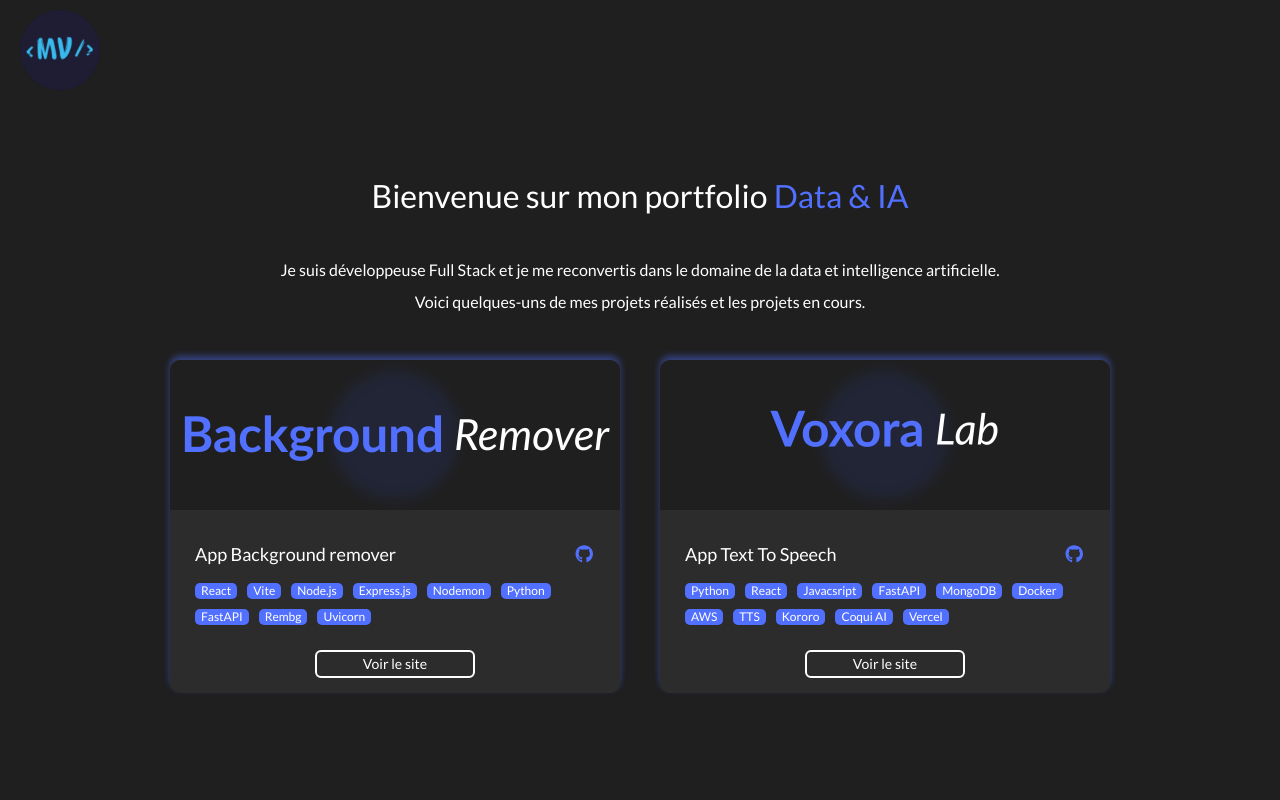
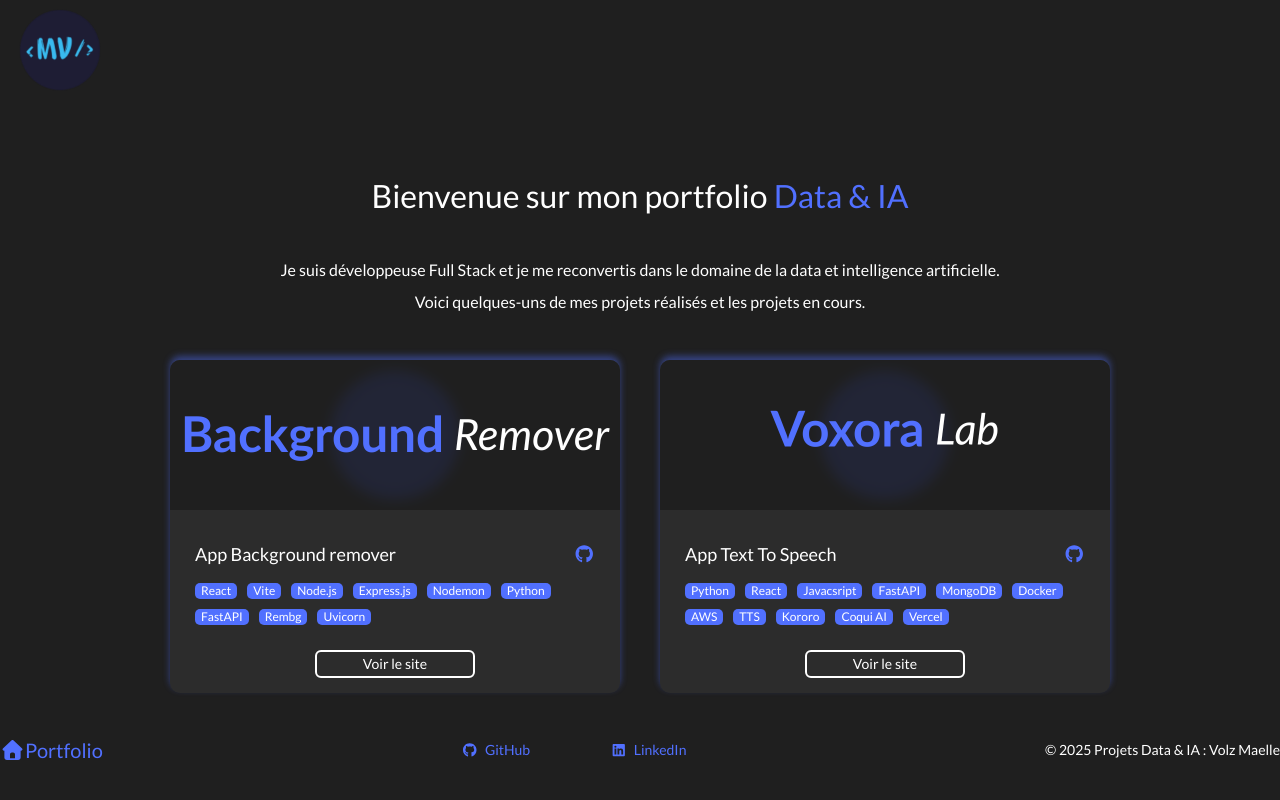
Before and after one commit to MaelleVo/Frontend-Global, a React (Vite) app in the folder frontend/: page / in a window 1280 px wide. Shown: the top 800 px of the page. Built offline with nearby package versions, Linux system fonts and the light colour scheme.

Commit message:
update bg remover

```diff
--- a/frontend/src/App.css
+++ b/frontend/src/App.css
@@ -607,7 +607,7 @@
   align-items: center;
   justify-content: center;
   color: white;
-  position: relative;
+  position: sticky;
   bottom: 0;
   z-index: 30;
 }
```
